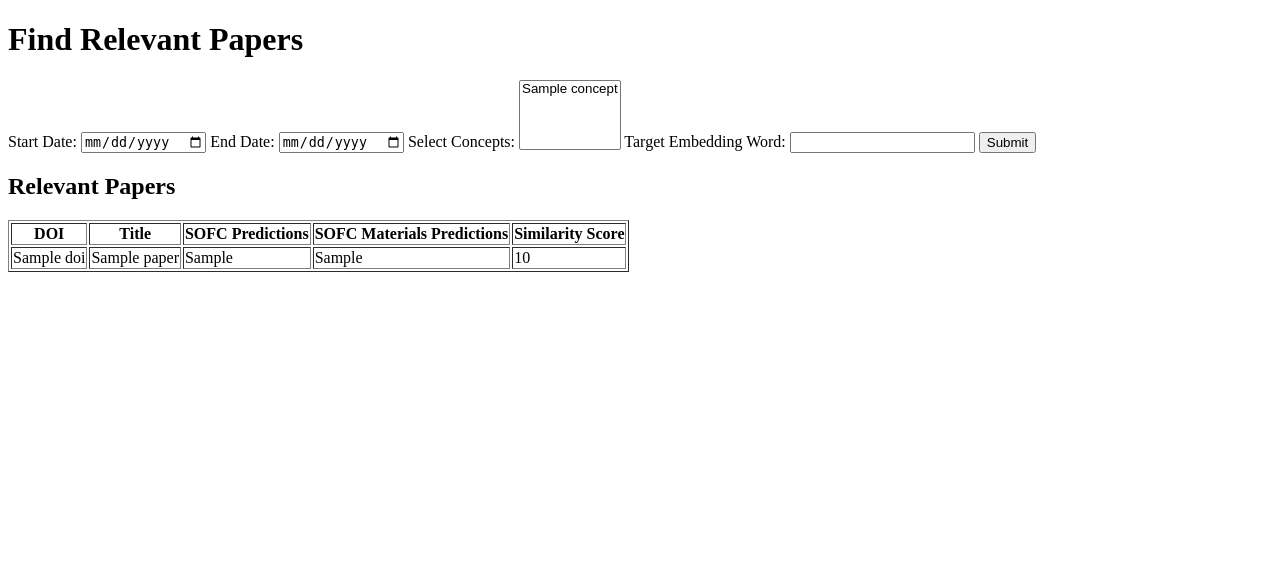
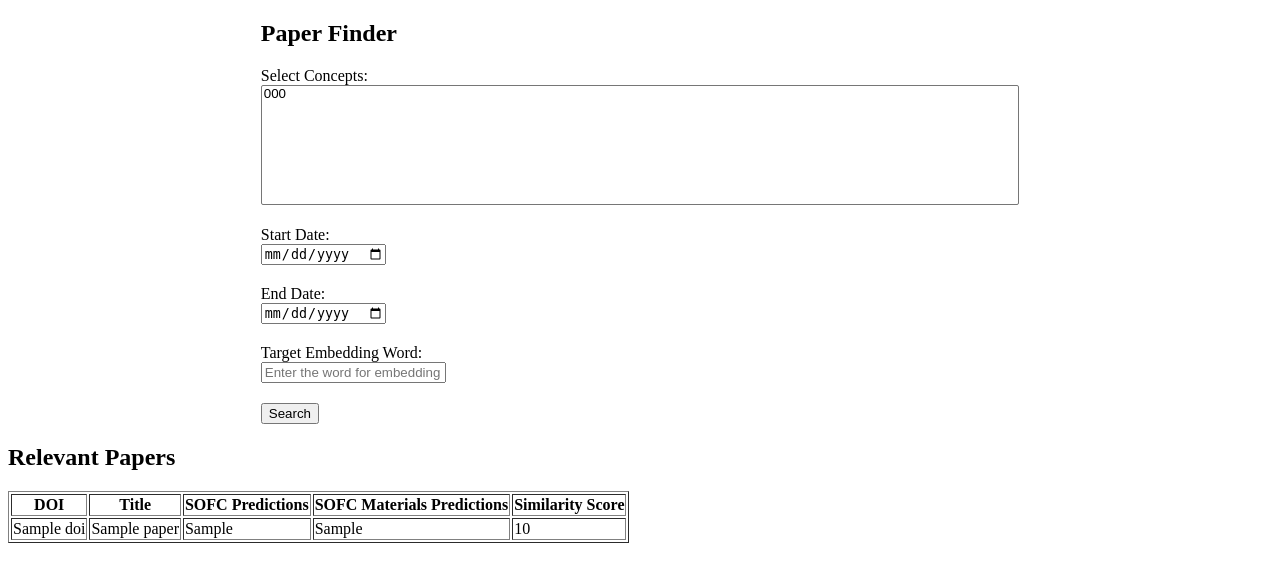
Before and after one commit to Robert-T119/Literature_Paper, a Django app: template literature_finder/templates/literature_finder/finder_form.html in a window 1280 px wide. Shown: the top 582 px of the page. Run offline with Django 3.2, Linux system fonts and the light colour scheme; the template is opened without the code that fills it: most values are stand-ins (such as "Sample title", 1, 10 or a date in 2020).

Commit message:
paper_finder integration complete

```diff
--- a/literature_finder/templates/literature_finder/finder_form.html
+++ b/literature_finder/templates/literature_finder/finder_form.html
@@ -1,33 +1,40 @@
 <!DOCTYPE html>
-<html>
+<html lang="en">
 <head>
-    <title>Literature Finder</title>
+    <meta charset="UTF-8">
+    <meta name="viewport" content="width=device-width, initial-scale=1.0">
+    <title>Paper Finder</title>
+    <!-- You can include any additional styles or scripts here -->
 </head>
 <body>
 
-<h1>Find Relevant Papers</h1>
-
-<form method="post">
-    {% csrf_token %}
-
-    <label for="start_date">Start Date:</label>
-    <input type="date" id="start_date" name="start_date" required>
-
-    <label for="end_date">End Date:</label>
-    <input type="date" id="end_date" name="end_date" required>
-
-    <label for="concepts">Select Concepts:</label>
-    <select id="concepts" name="concepts" multiple required>
-        {% for concept in concept_list %}
-        <option value="{{ concept.id }}">{{ concept.name }}</option>
-        {% endfor %}
-    </select>
-
-    <label for="target_embedding_word">Target Embedding Word:</label>
-    <input type="text" id="target_embedding_word" name="target_embedding_word" required>
-
-    <input type="submit" value="Submit">
-</form>
+<div style="width: 60%; margin: auto;">
+    <h2>Paper Finder</h2>
+    <form action="{% url 'paper_finder' %}" method="post">
+        {% csrf_token %}
+        <div style="margin-bottom: 20px;">
+            <label for="concepts">Select Concepts:</label><br>
+            <select id="concepts" name="concepts" multiple style="width: 100%; height: 120px;">
+                {% for concept, url in concept_list %}
+                    <option value="{{ url }}">{{ concept }}</option>
+                {% endfor %}
+            </select>
+        </div>
+        <div style="margin-bottom: 20px;">
+            <label for="start_date">Start Date:</label><br>
+            <input type="date" id="start_date" name="start_date">
+        </div>
+        <div style="margin-bottom: 20px;">
+            <label for="end_date">End Date:</label><br>
+            <input type="date" id="end_date" name="end_date">
+        </div>
+        <div style="margin-bottom: 20px;">
+            <label for="target_embedding_word">Target Embedding Word:</label><br>
+            <input type="text" id="target_embedding_word" name="target_embedding_word" placeholder="Enter the word for embedding">
+        </div>
+        <input type="submit" value="Search">
+    </form>
+</div>
 
 {% if papers %}
 <h2>Relevant Papers</h2>
```
Also changed, not shown: literature_finder/views.py (+5 -3 lines), 1 other file.
